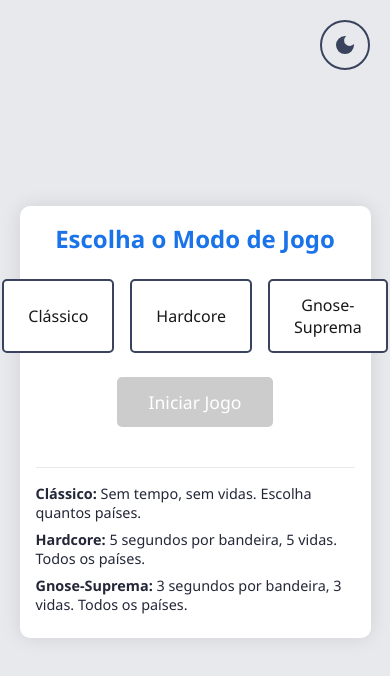
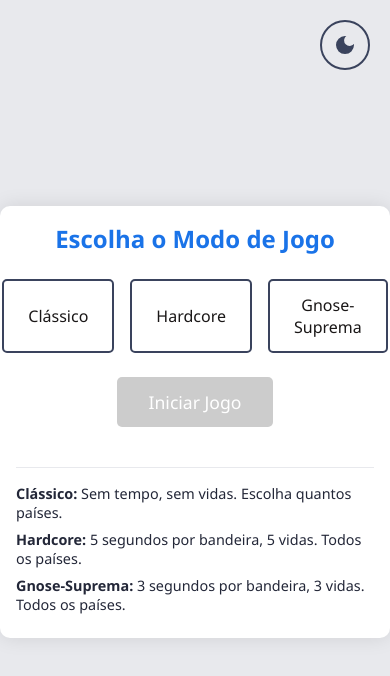
Before and after one commit to CaioNT/quizz-map, a plain HTML site: page index.html in a window 390 px wide. Drawn offline with Linux system fonts and the light colour scheme.

Commit message:
responsivity for mobile

```diff
--- a/styles.css
+++ b/styles.css
@@ -542,3 +542,15 @@ p {
         opacity: 0;
     }
 }
+
+@media (max-width: 768px) {
+    .container {
+        width: 100%;
+    }
+}
+
+@media (max-width: 480px) {
+    .container {
+        width: 100%;
+    }
+}
```
